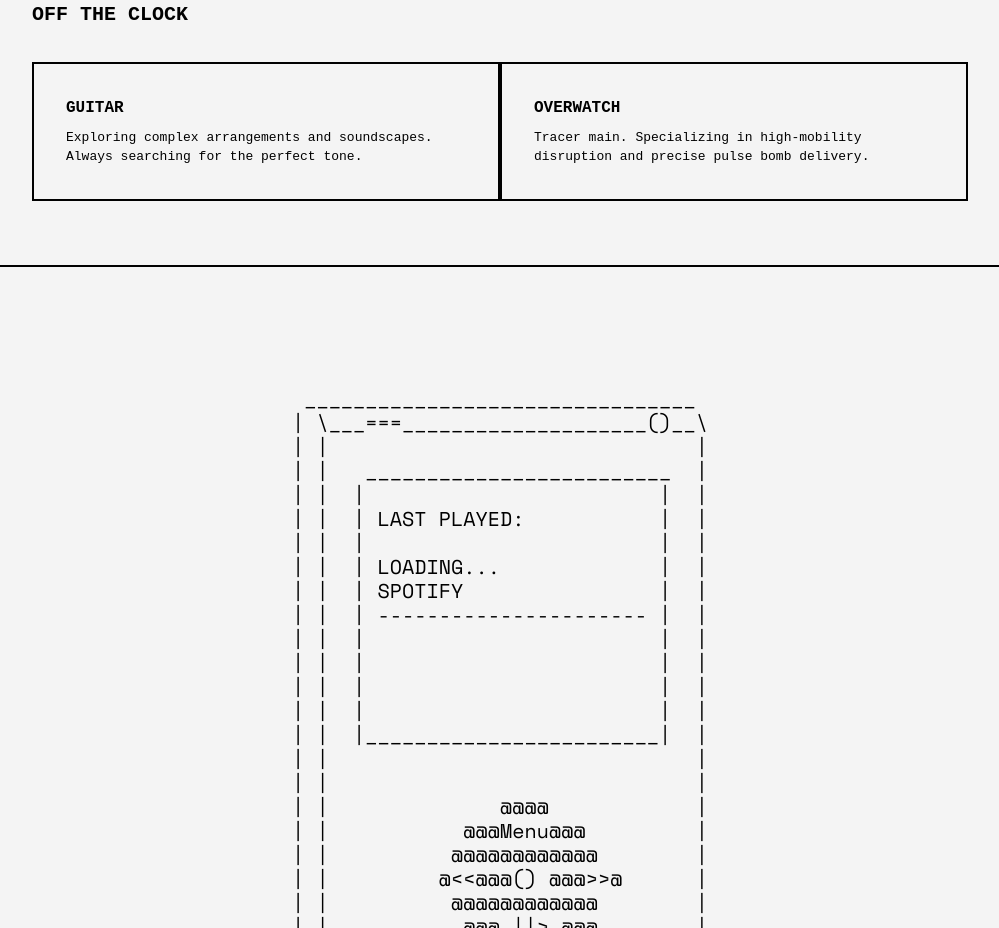
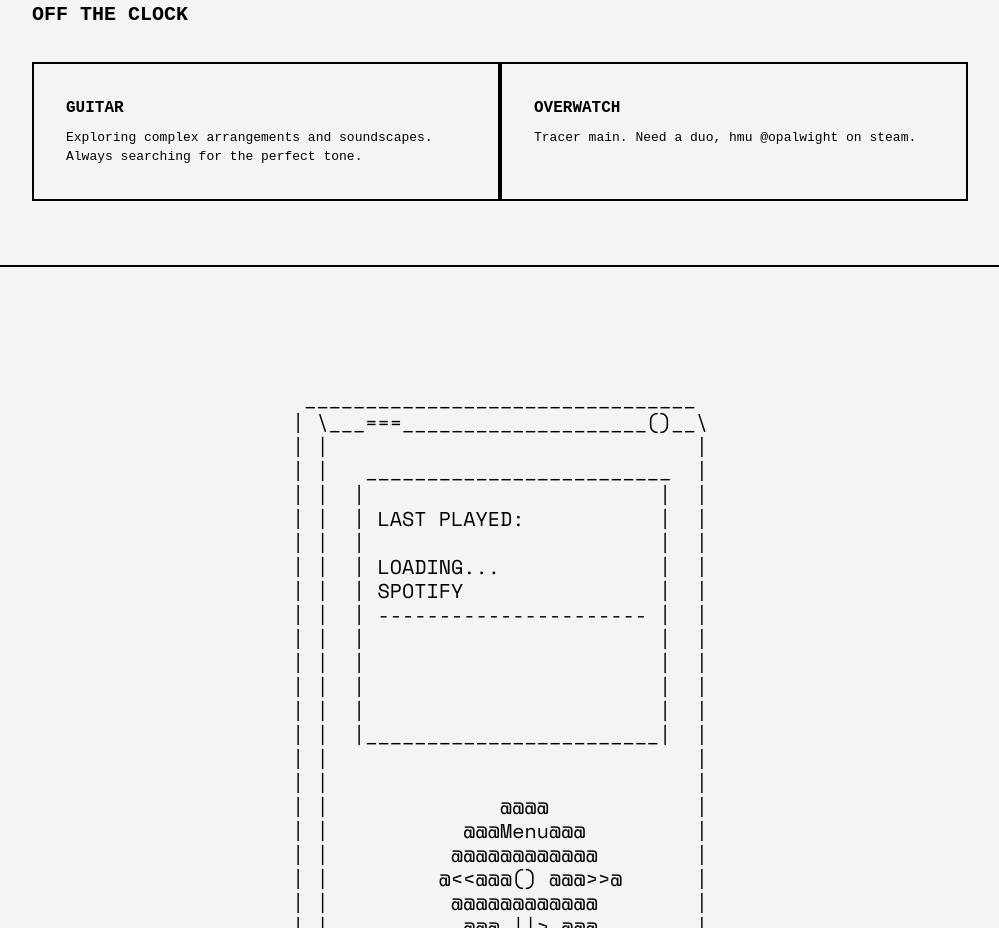
Before and after one commit to OpalWight/folio, a SvelteKit app: page / in a window 1280 px wide. Shown: the part 2300-3228 px from the top of the page, without its empty margins (140-1139 px from the left). Built offline with nearby package versions, Linux system fonts and the light colour scheme; no server answers.

Commit message:
update overwatch description to be more casual

```diff
--- a/src/routes/+page.svelte
+++ b/src/routes/+page.svelte
@@ -230,19 +230,23 @@
 
 
 
-    <div class="interactive-zone">
+        <div class="interactive-zone">
 
 
 
-      <h3 class="hobby-title">OVERWATCH</h3>
+          <h3 class="hobby-title">OVERWATCH</h3>
 
 
 
-      <p>Tracer main. Specializing in high-mobility disruption and precise pulse bomb delivery.</p>
+          <p>Tracer main. Need a duo, hmu @opalwight on steam.</p>
 
 
 
-    </div>
+        </div>
+
+
+
+
 
 
 
```
